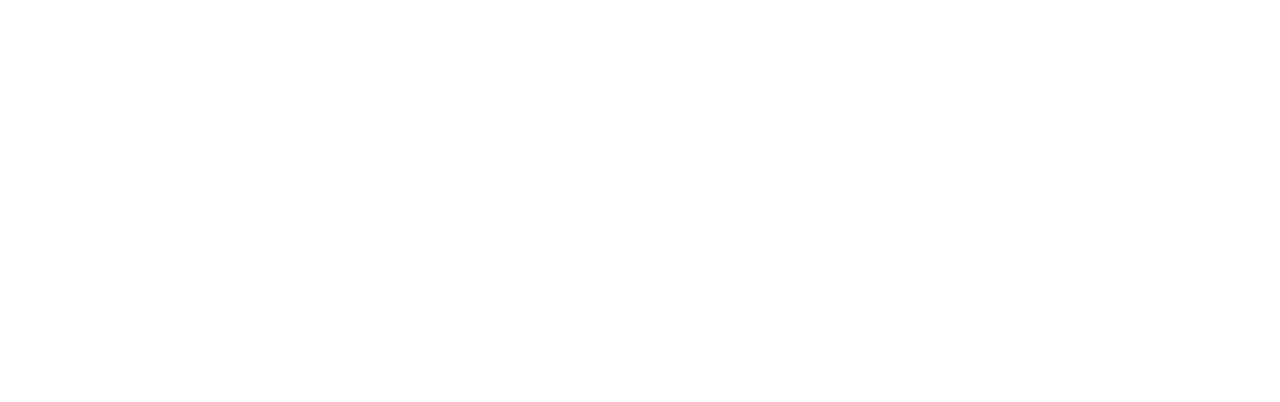
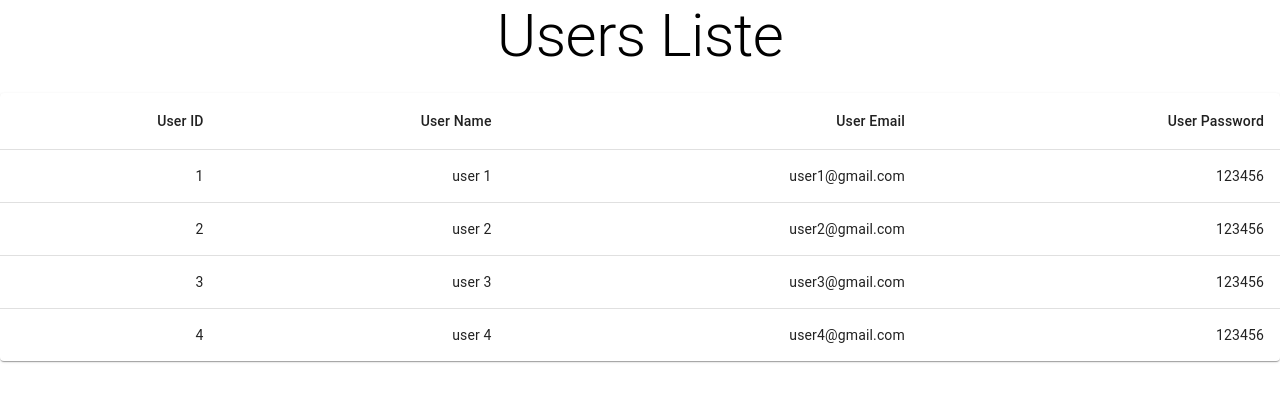
Before and after one commit to melikeoztekin/react-login-app, a React (Create React App) app: page /pages/Userlist in a window 1280 px wide. Before the commit this address had no page. Shown: the top 402 px of the page. Built offline with nearby package versions, Linux system fonts and the light colour scheme.

Commit message:
user query and user listing

```diff
--- a/src/App.js
+++ b/src/App.js
@@ -1,17 +1,61 @@
 import './App.css';
-import { Route, Routes, BrowserRouter } from 'react-router-dom';
-import { Home } from './pages/home';
-import { About } from './pages/about';
+import { Route, Routes, useNavigate } from 'react-router-dom';
+import { Form } from './pages/Form';
+import { Userlist } from './pages/Userlist';
+import { useState } from 'react';
+
+const App = () => {
+  const [usersList, setUsersList] = useState([{
+    id: 1,
+    name_surname: "user 1",
+    email: "user1@gmail.com",
+    password: "123456"
+  }, {
+    id: 2,
+    name_surname: "user 2",
+    email: "user2@gmail.com",
+    password: "123456"
+  }, {
+    id: 3,
+    name_surname: "user 3",
+    email: "user3@gmail.com",
+    password: "123456"
+  }, {
+    id: 4,
+    name_surname: "user 4",
+    email: "user4@gmail.com",
+    password: "123456"
+  },])
+  const navigate = useNavigate();
+  const userSearch = (email, password) => {
+    let userFilter = usersList.filter(user => user.email === email && user.password === password)
+    if (userFilter.length !== 0) {
+      alert("giriş başarılı")
+
+      navigate("/pages/Userlist")
+      setTimeout(() => {
+        setUsersList([...usersList, {
+          id: usersList.length + 1,
+          name_surname: userFilter[0].name_surname,
+          email: userFilter[0].email,
+          password: userFilter[0].password
+        }])
+      }, 1000);
+
+    } else {
+      alert("kullanıcı adı şifre bulunamadı")
+    }
+  }
 
 
-const App = () => {
+
   return (
-    <BrowserRouter>
+    <>
       <Routes>
-        <Route path="/" element={<Home />} />
-        <Route path="/pages/about" element={<About />} />
+        <Route path="/" element={<Form userSearch={userSearch} />} />
+        <Route path="/pages/Userlist" element={<Userlist usersList={usersList} />} />
       </Routes>
-    </BrowserRouter>
+    </>
   );
 }
 
--- a/src/index.js
+++ b/src/index.js
@@ -3,12 +3,13 @@
 import './index.css';
 import App from './App';
 import reportWebVitals from './reportWebVitals';
+import { BrowserRouter } from 'react-router-dom';
 
 const root = ReactDOM.createRoot(document.getElementById('root'));
 root.render(
-  <React.StrictMode>
+  <BrowserRouter>
     <App />
-  </React.StrictMode>
+  </BrowserRouter>
 );
 
 // If you want to start measuring performance in your app, pass a function
--- /dev/null
+++ b/src/pages/Form.js
@@ -0,0 +1,65 @@
+import React from 'react';
+import { Grid, Typography, Button } from "@mui/material";
+import TextField from '@mui/material/TextField';
+import { useFormik } from 'formik';
+
+
+
+const Form = (props) => {
+    const formik = useFormik({
+        initialValues: {
+            email: "",
+            password: "",
+        },
+        enableReinitialize: true,
+        onSubmit: (values, { setSubmitting }) => {
+            alert(JSON.stringify(values))
+        },
+    }
+    )
+
+    return (
+        <Grid container style={{
+            backgroundColor: 'white'
+        }}>
+            <Grid item xs={8} sm={6} md={4}
+                style={{ textAlign: 'center', height: 'auto', border: '1px solid #000', borderRadius: '20px', margin: '20px auto', padding: '10px' }}
+            >
+                <Typography
+                    variant="h1"
+                    style={{ fontSize: 24, color: '#000000', marginBottom: 20 }}
+                >
+                    Giriş ekranı
+                </Typography>
+
+                <form>
+                    <TextField
+                        id="outlined-basic"
+                        label="eposta adresi"
+                        variant="outlined"
+                        style={{ marginBottom: 20 }}
+                        type="email"
+                        name="email"
+                        value={formik.values.email}
+                        onChange={formik.handleChange}
+                    />
+                    <TextField
+                        id="outlined-basic"
+                        label="sifre"
+                        variant="outlined"
+                        style={{ marginBottom: 20 }}
+                        type="password"
+                        name="password"
+                        value={formik.values.password}
+                        onChange={formik.handleChange}
+                    />
+                    <br />
+                    <Button onClick={() => props.userSearch(formik.values.email, formik.values.password)} variant="outlined" type="button" >Giriş yap</Button>
+                </form>
+            </Grid>
+        </Grid>
+
+
+    );
+}
+export { Form };
--- /dev/null
+++ b/src/pages/Userlist.js
@@ -0,0 +1,46 @@
+import React from 'react';
+import Table from '@mui/material/Table';
+import TableBody from '@mui/material/TableBody';
+import TableCell from '@mui/material/TableCell';
+import TableContainer from '@mui/material/TableContainer';
+import TableHead from '@mui/material/TableHead';
+import TableRow from '@mui/material/TableRow';
+import Paper from '@mui/material/Paper';
+import Grid from '@mui/material/Grid';
+import Typography from '@mui/material/Typography';
+
+const Userlist = (props) => {
+    return (
+        <Grid>
+            <Typography variant="h2" gutterBottom component="div" style={{ textAlign: "center" }}>
+                Users Liste
+            </Typography>
+            <TableContainer component={Paper}>
+                <Table sx={{ minWidth: 650 }} aria-label="simple table">
+                    <TableHead>
+                        <TableRow>
+                            <TableCell align="right">User ID</TableCell>
+                            <TableCell align="right">User Name</TableCell>
+                            <TableCell align="right">User Email</TableCell>
+                            <TableCell align="right">User Password</TableCell>
+                        </TableRow>
+                    </TableHead>
+                    <TableBody>
+                        {props.usersList.map((row) => (
+                            <TableRow
+                                key={row.name}
+                                sx={{ '&:last-child td, &:last-child th': { border: 0 } }}
+                            >
+                                <TableCell align="right">{row.id}</TableCell>
+                                <TableCell align="right">{row.name_surname}</TableCell>
+                                <TableCell align="right">{row.email}</TableCell>
+                                <TableCell align="right">{row.password}</TableCell>
+                            </TableRow>
+                        ))}
+                    </TableBody>
+                </Table>
+            </TableContainer>
+        </Grid>
+    )
+}
+export { Userlist };
--- a/src/pages/about.js
+++ /dev/null
@@ -1,9 +0,0 @@
-import React from 'react';
-import { Grid, Box, Typography } from "@mui/material";
-
-const About = () => {
-    return (
-        <div>About </div>
-    )
-}
-export { About };
--- a/src/pages/home.js
+++ /dev/null
@@ -1,47 +0,0 @@
-import React from 'react';
-import { Grid, Typography, Button } from "@mui/material";
-import TextField from '@mui/material/TextField';
-import { useFormik } from 'formik';
-
-const Home = () => {
-    const formik = useFormik({
-        initialValues: {
-            email: "",
-            password: "",
-        },
-        enableReinitialize: true,
-        onSubmit: (values, { setSubmitting }) => {
-            alert(JSON.stringify(values))
-        },
-    }
-    )
-
-    return (
-        <Grid container style={{
-            backgroundColor: 'white'
-        }}>
-            <Grid item xs={8} sm={6} md={4} style={{ textAlign: 'center', height: 'auto', border: '1px solid #000', borderRadius: '20px', margin: '20px auto', padding: '10px' }}>
-                <Typography variant="h1" style={{ fontSize: 24, color: '#000000', marginBottom: 20 }}>
-                    Giriş ekranı
-                </Typography>
-
-                <form onSubmit={formik.handleSubmit}>
-                    <TextField id="outlined-basic" label="eposta adresi" variant="outlined"
-                        style={{ marginBottom: 20 }}
-                        type="email"
-                        name="email"
-                        value={formik.values.email}
-                        onChange={formik.handleChange} />
-                    <TextField id="outlined-basic" label="sifre" variant="outlined"
-                        style={{ marginBottom: 20 }}
-                        type="password"
-                        name="password"
-                        value={formik.values.password}
-                        onChange={formik.handleChange} /><br />
-                    <Button variant="outlined" type="submit">Giriş yap</Button>
-                </form>
-
-            </Grid>
-        </Grid>);
-}
-export { Home };
```
